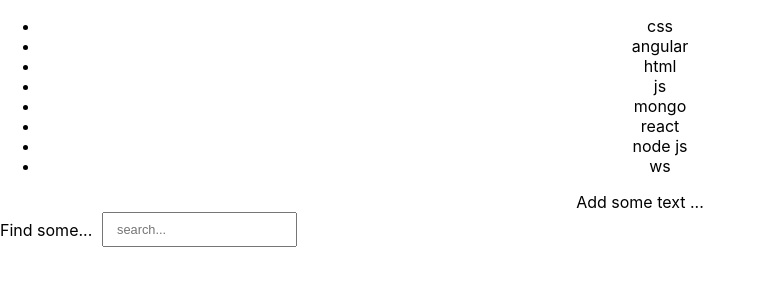
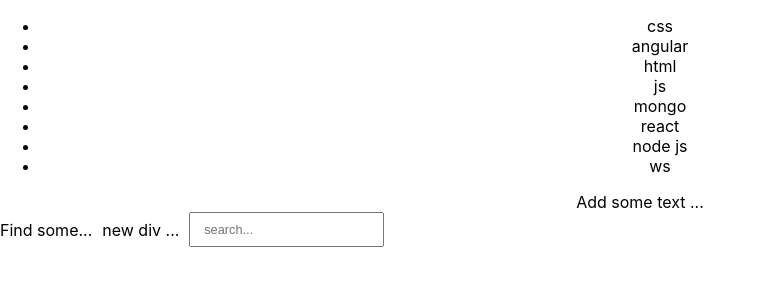
Before and after one commit to serg1557733/reactTestingWithJest, a React (Create React App) app: page / in a window 1280 px wide. Shown: the top 300 px of the page, without its empty margins (0-765 px from the left). Built offline with nearby package versions, Linux system fonts and the light colour scheme.

Commit message:
addd text for Page Search

```diff
--- a/src/components/Search/Search.jsx
+++ b/src/components/Search/Search.jsx
@@ -14,6 +14,7 @@ const Search = props => {
   return (
     <label className={classes.label}>
         {children}
+        <div> new div ...</div>
         <input
         className={inputClass}
             type="text"
```
